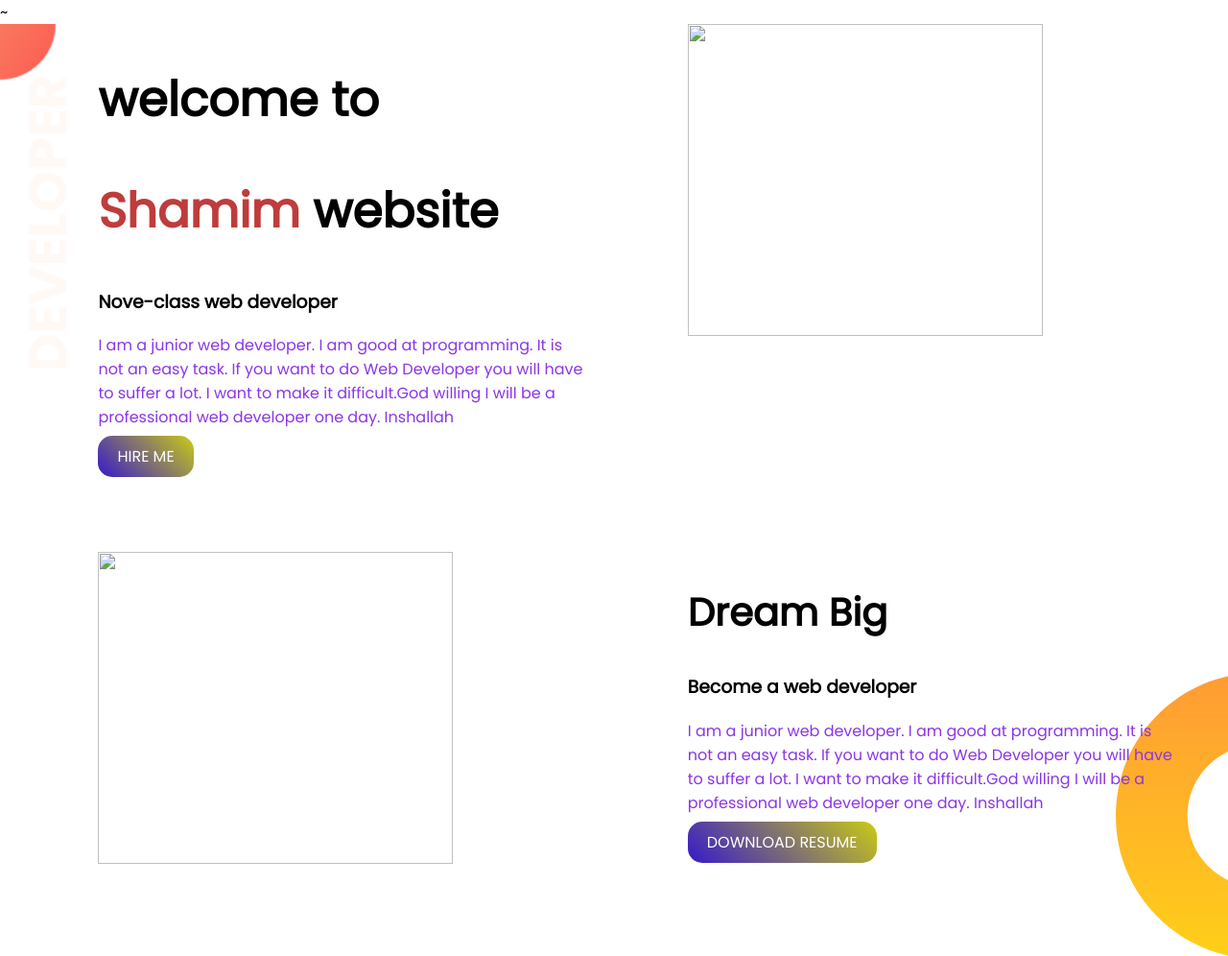
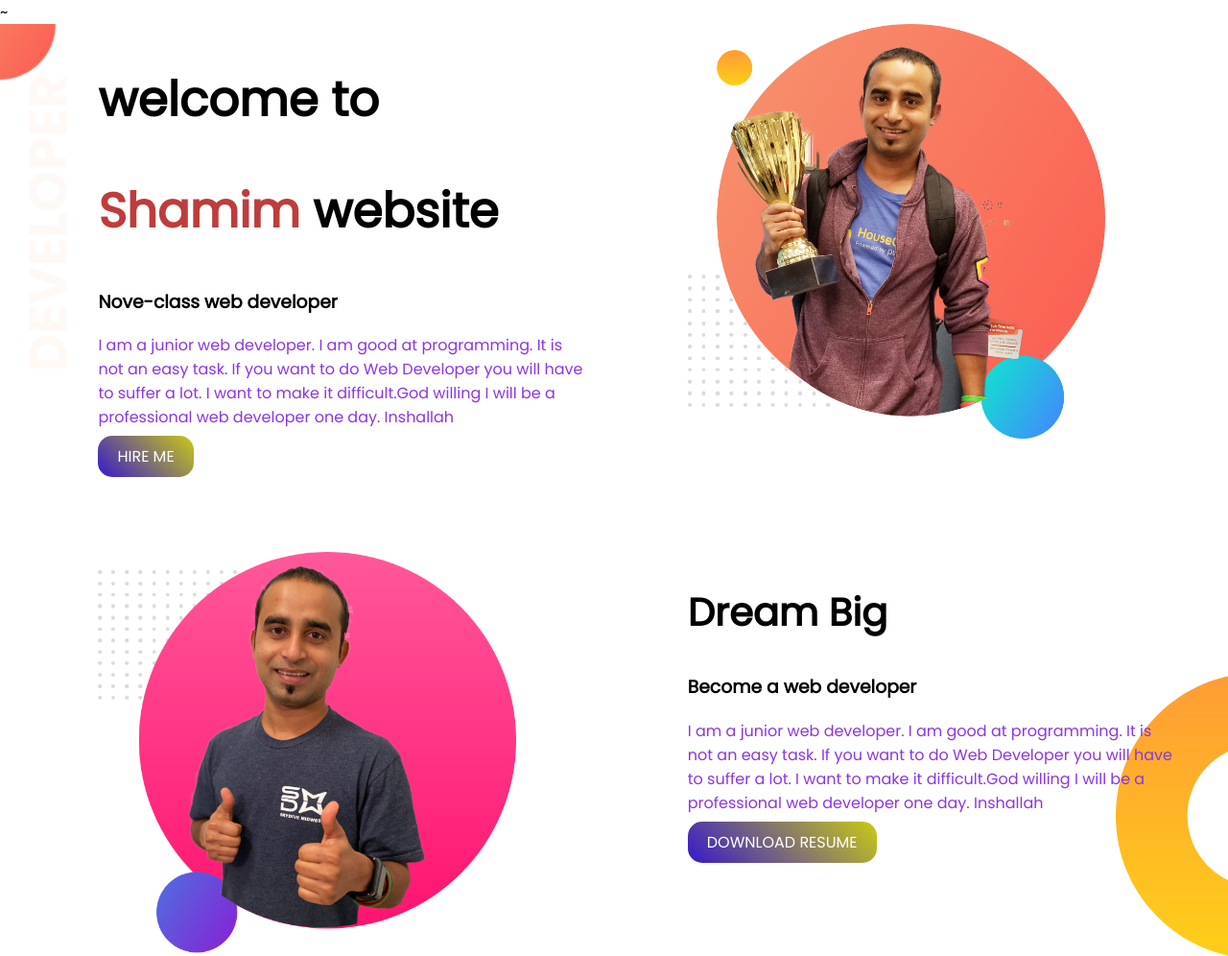
Before and after one commit to ahshamim/shamim-portfolio, a plain HTML site: page index.html in a window 1280 px wide. Shown: the top 996 px of the page at 96% size. Drawn offline with Linux system fonts and the light colour scheme; the site is published under a folder, as on GitHub Pages, so addresses that start at the root find nothing; files whose address does not match are found by name.

Commit message:
my personal portfolio website

```diff
--- a/index.html
+++ b/index.html
@@ -17,12 +17,12 @@
             <a class="link-button" target="_blank" href="https://www.linkedin.com/uas/login-submit"> HIRE ME</a>
         </div>
         <div class="half-width">
-           <img src="/images/jhankar.png" alt="">
+           <img src="./images/jhankar.png" alt="">
         </div>
     </section>
     <section class="dream-area">
         <div class="half-width">
-            <img src="/images/jhankar2.png" alt="">
+            <img src="./images/jhankar2.png" alt="">
         </div>
         <div class=" half-width">
             <h2>Dream Big</h2>
```
